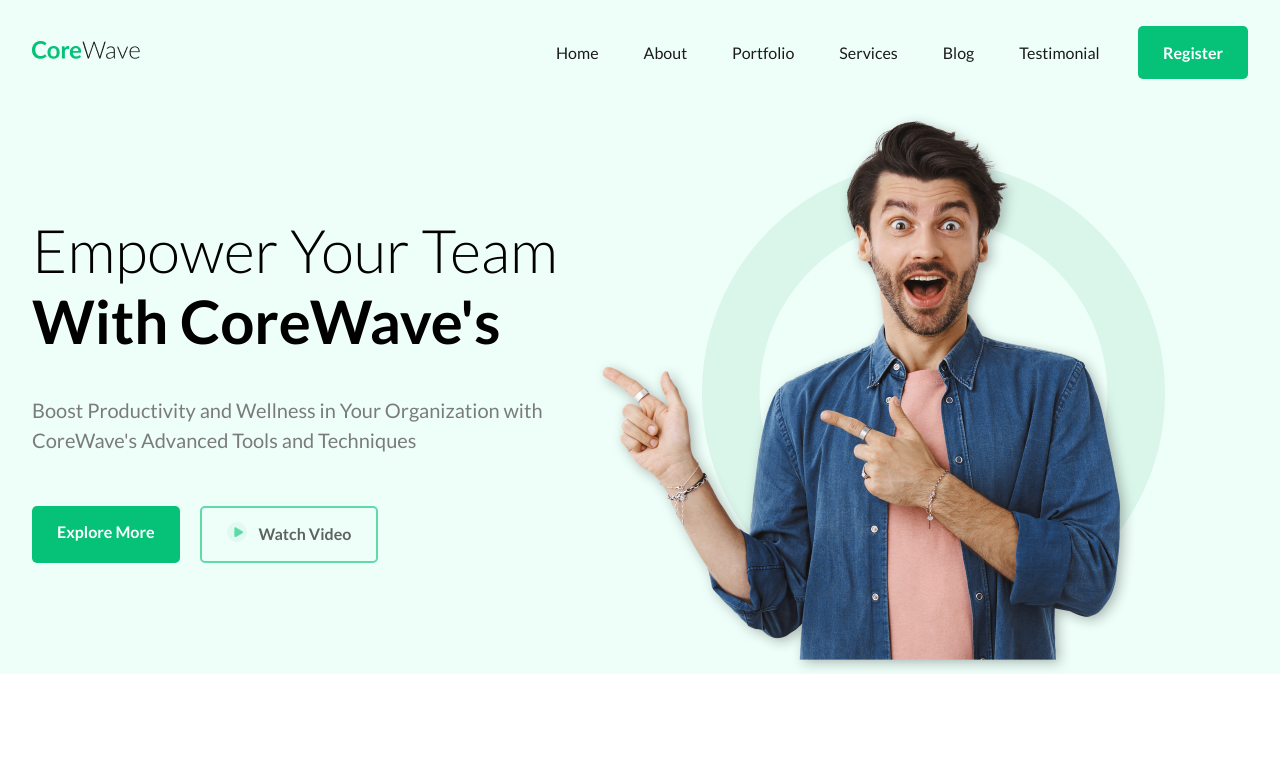
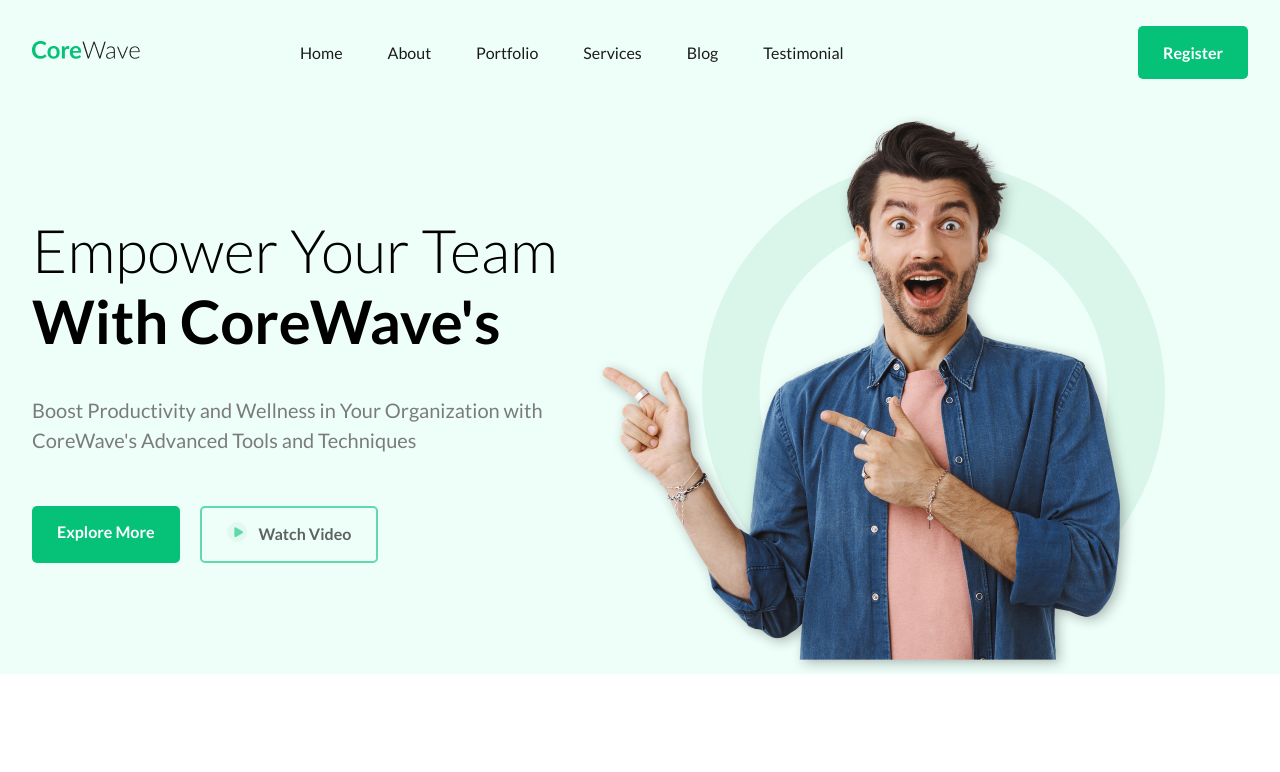
Before and after one commit to saiful-global/CoreWave, a React (Vite) app: page / in a window 1280 px wide. Shown: the top 772 px of the page. Built offline with nearby package versions, Linux system fonts and the light colour scheme.

Commit message:
Make Header responsive

```diff
--- a/src/Component/Header.jsx
+++ b/src/Component/Header.jsx
@@ -1,34 +1,97 @@
+import { useState } from 'react'
+import { HiMenuAlt3, HiX } from 'react-icons/hi'
 import Logo from '../assets/Logo.png'
 import Container from './ui/Container'
 
+// Menu items live in one array so desktop and mobile menus always stay in sync.
+const navItems = ['Home', 'About', 'Portfolio', 'Services', 'Blog', 'Testimonial']
+
 const Header = () => {
+  // Controls whether the mobile/tablet dropdown menu is open or closed.
+  const [open, setOpen] = useState(false)
+
   return (
     <>
-    <section className='bg-BackgroundColor01 hidden md:block'>
+    {/*
+      "relative" is required here: the mobile dropdown below uses "absolute",
+      so it positions itself against this section.
+      "z-50" keeps the dropdown above the Banner section that comes after the header.
+    */}
+    <section className='relative z-50 bg-BackgroundColor01'>
         <Container>
-            <div className='flex justify-between items-center pt-6.5'>
-                <div className='flex gap-104'>
+            <div className='flex justify-between items-center pt-5 pb-4 lg:pt-6.5 lg:pb-0'>
+                {/*
+                  The gap between the logo and the menu grows step by step with the screen width.
+                  Your original design uses gap-104 (416px), but that is too wide for small laptops
+                  and would overflow the screen. So the full gap only applies from 1350px and up,
+                  which keeps the Figma desktop layout exactly as it was.
+                */}
+                <div className='flex lg:gap-12 xl:gap-40 min-[1350px]:gap-104'>
                     <div className='max-w-27.5'>
-                        <img src={Logo} alt="" />
+                        <img src={Logo} alt="CoreWave logo" />
                     </div>
-                    <div>
-                        <ul className='flex gap-11.25'>
-                            <li className='font-Lato font-medium text-[16px] text-BlackTextColor hover:text-Primary01 duration-200'>Home</li>
-                            <li className='font-Lato font-medium text-[16px] text-BlackTextColor hover:text-Primary01 duration-200'>About</li>
-                            <li className='font-Lato font-medium text-[16px] text-BlackTextColor hover:text-Primary01 duration-200'>Portfolio</li>
-                            <li className='font-Lato font-medium text-[16px] text-BlackTextColor hover:text-Primary01 duration-200'>Services</li>
-                            <li className='font-Lato font-medium text-[16px] text-BlackTextColor hover:text-Primary01 duration-200'>Blog</li>
-                            <li className='font-Lato font-medium text-[16px] text-BlackTextColor hover:text-Primary01 duration-200'>Testimonial</li>
+
+                    {/* Desktop menu: hidden below 1024px (lg), visible from lg and up */}
+                    <div className='hidden lg:block'>
+                        <ul className='flex gap-6 xl:gap-11.25'>
+                            {navItems.map((item) => (
+                                <li key={item} className='font-Lato font-medium text-[16px] text-BlackTextColor hover:text-Primary01 duration-200'>{item}</li>
+                            ))}
                         </ul>
                     </div>
                 </div>
 
-                {/* Register button  */}
-                <div className='px-6.25 py-[14.5px] bg-Primary01 text-white rounded-[5px] font-Lato font-semibold text-[16px] hover:shadow-2xl transition duration-300'>
+                {/* Register button (desktop only) */}
+                <div className='hidden lg:block px-6.25 py-[14.5px] bg-Primary01 text-white rounded-[5px] font-Lato font-semibold text-[16px] hover:shadow-2xl transition duration-300'>
                     <a href="">Register</a>
                 </div>
+
+                {/*
+                  Hamburger button (mobile + tablet only, hidden from lg and up).
+                  - Toggles the "open" state on each click.
+                  - The icon switches between the menu icon and the close (X) icon.
+                  - aria-label / aria-expanded help screen readers understand the button.
+                */}
+                <button
+                    type='button'
+                    onClick={() => setOpen(!open)}
+                    aria-label={open ? 'Close menu' : 'Open menu'}
+                    aria-expanded={open}
+                    className='lg:hidden text-[28px] text-BlackTextColor hover:text-Primary01 duration-200'
+                >
+                    {open ? <HiX /> : <HiMenuAlt3 />}
+                </button>
             </div>
         </Container>
+
+        {/*
+          Mobile + tablet dropdown menu.
+          - "absolute inset-x-0 top-full" places it directly under the header, full width.
+          - Because it is absolutely positioned, it floats over the content below
+            instead of pushing the Banner section down.
+          - It only renders when "open" is true.
+        */}
+        {open && (
+            <div className='lg:hidden absolute inset-x-0 top-full bg-white shadow-lg'>
+                <Container>
+                    <ul className='flex flex-col py-2'>
+                        {navItems.map((item) => (
+                            <li
+                                key={item}
+                                // Close the menu after the user taps an item.
+                                onClick={() => setOpen(false)}
+                                className='py-3.5 border-b border-gray-100 font-Lato font-medium text-[16px] text-BlackTextColor hover:text-Primary01 duration-200'
+                            >
+                                {item}
+                            </li>
+                        ))}
+                    </ul>
+                    <div className='py-5'>
+                        <a href="" className='block text-center px-6.25 py-[14.5px] bg-Primary01 text-white rounded-[5px] font-Lato font-semibold text-[16px]'>Register</a>
+                    </div>
+                </Container>
+            </div>
+        )}
     </section>
     </>
   )
```
